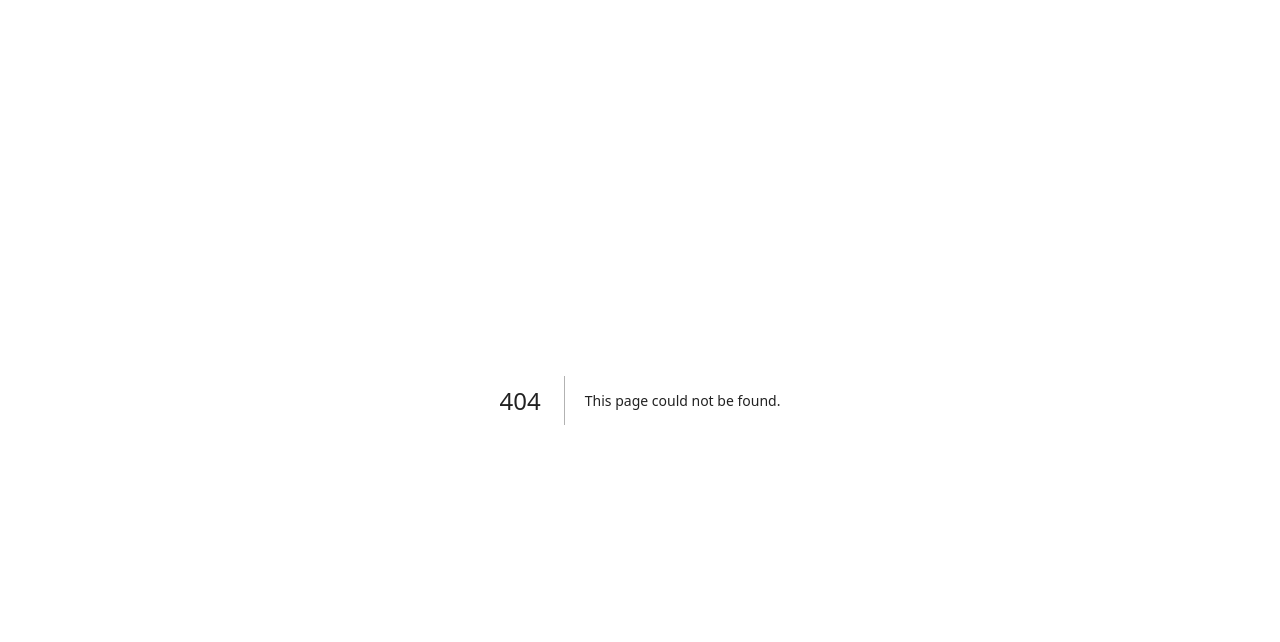
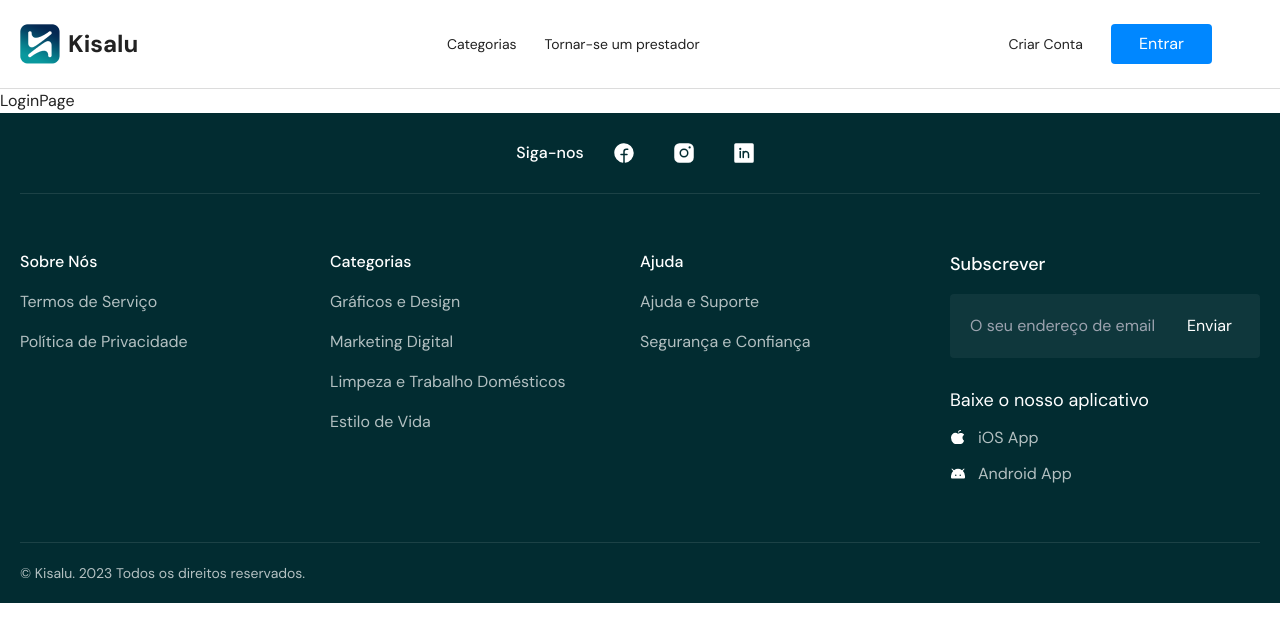
Before and after one commit to rafaelwillen/kisalu-web, a Next.js app: page /auth/login in a window 1280 px wide. Before the commit this address had no page. Shown: the top 642 px of the page. Built offline with nearby package versions, Linux system fonts and the light colour scheme.

Commit message:
Implement the Main Layout

```diff
--- /dev/null
+++ b/src/components/layouts/MainLayout.tsx
@@ -0,0 +1,20 @@
+import { PropsWithChildren } from "react";
+import { Container, Footer, Navbar, ScrollToTopButton } from "../pages/common";
+import FontLayout from "./FontLayout";
+
+export default function MainLayout({ children }: PropsWithChildren) {
+  return (
+    <FontLayout>
+      <header className="relative text-white">
+        <Navbar whiteBackground />
+      </header>
+      {children}
+      <div className="bg-secondary-950 static z-90 py-5">
+        <Container small>
+          <Footer />
+        </Container>
+      </div>
+      <ScrollToTopButton />
+    </FontLayout>
+  );
+}
--- a/src/components/pages/common/Navbar.tsx
+++ b/src/components/pages/common/Navbar.tsx
@@ -1,22 +1,32 @@
 import { HamburgerMenuButton } from "@/components/buttons";
 import { Routes } from "@/utils/constants/linksPaths";
+import classNames from "classnames";
 import Image from "next/image";
 import Link from "next/link";
 import { useState } from "react";
 import AsideMenu from "./AsideMenu";
 import Container from "./Container";
 
-export default function Navbar() {
+type Props = {
+  whiteBackground?: boolean;
+};
+
+export default function Navbar({ whiteBackground = false }: Props) {
   const [showSidebarMenu, setShowSidebarMenu] = useState(false);
 
   return (
-    <nav className="py-5 border-b border-b-white border-opacity-20 relative">
+    <nav
+      className={classNames(
+        "py-5 border-b  border-opacity-20 relative",
+        whiteBackground ? "border-b-neutral-600" : "border-b-white"
+      )}
+    >
       <Container>
         <ul className="flex justify-between items-center">
           <li>
             <Link
               href={Routes.home}
-              className="flex items-center gap-2 text-2xl font-bold pr-7 lg:border-r border-white/20"
+              className="flex items-center gap-2 text-2xl font-bold"
             >
               <Image
                 src="/kisalu-logo.png"
@@ -24,10 +34,22 @@ export default function Navbar() {
                 width={40}
                 alt="Kisalu Logo"
               />
-              <span className="select-none">Kisalu</span>
+              <span
+                className={classNames(
+                  "select-none",
+                  whiteBackground && "text-text-200"
+                )}
+              >
+                Kisalu
+              </span>
             </Link>
           </li>
-          <li className="hidden lg:flex gap-7 items-center  text-white text-sm font-regular">
+          <li
+            className={classNames(
+              "hidden lg:flex gap-7 items-center text-sm font-regular",
+              whiteBackground ? "text-text-200" : "text-white"
+            )}
+          >
             <Link href={Routes.categories} className="animated-underline">
               Categorias
             </Link>
@@ -35,21 +57,29 @@ export default function Navbar() {
               Tornar-se um prestador
             </Link>
           </li>
-          <li className="flex items-center gap-7 pl-7 lg:border-l border-white/20 py-1">
+          <li className="flex items-center gap-7 py-1">
             <Link
               href={Routes.register}
-              className="text-white text-sm hidden lg:inline animated-underline"
+              className={classNames(
+                "text-sm hidden lg:inline animated-underline",
+                whiteBackground ? "text-text-200" : "text-white"
+              )}
             >
               Criar Conta
             </Link>
             <Link
               href={Routes.login}
-              className="text-white text-sm lg:bg-white lg:text-text-200 lg:px-7 lg:py-1 lg:rounded lg:hover:bg-neutral-300 duration-300 mr-12"
+              className={classNames(
+                "lg:px-7 lg:py-2 lg:rounded  duration-300 mr-12",
+                whiteBackground
+                  ? "lg:bg-primary-600 lg:hover:bg-primary-500 text-text-200 lg:text-white"
+                  : "text-white text-sm lg:bg-white lg:text-text-200 lg:hover:bg-neutral-300"
+              )}
             >
               Entrar
             </Link>
             <HamburgerMenuButton
-              darkBackground={!showSidebarMenu}
+              darkBackground={!showSidebarMenu && !whiteBackground}
               onChange={setShowSidebarMenu}
               isChecked={showSidebarMenu}
             />
--- /dev/null
+++ b/src/pages/auth/login.tsx
@@ -0,0 +1,10 @@
+import MainLayout from "@/components/layouts/MainLayout";
+import { NextPageWithLayout } from "../_app";
+
+const LoginPage: NextPageWithLayout = () => {
+  return <div>LoginPage</div>;
+};
+
+LoginPage.getLayout = (page) => <MainLayout>{page}</MainLayout>;
+
+export default LoginPage;
```
